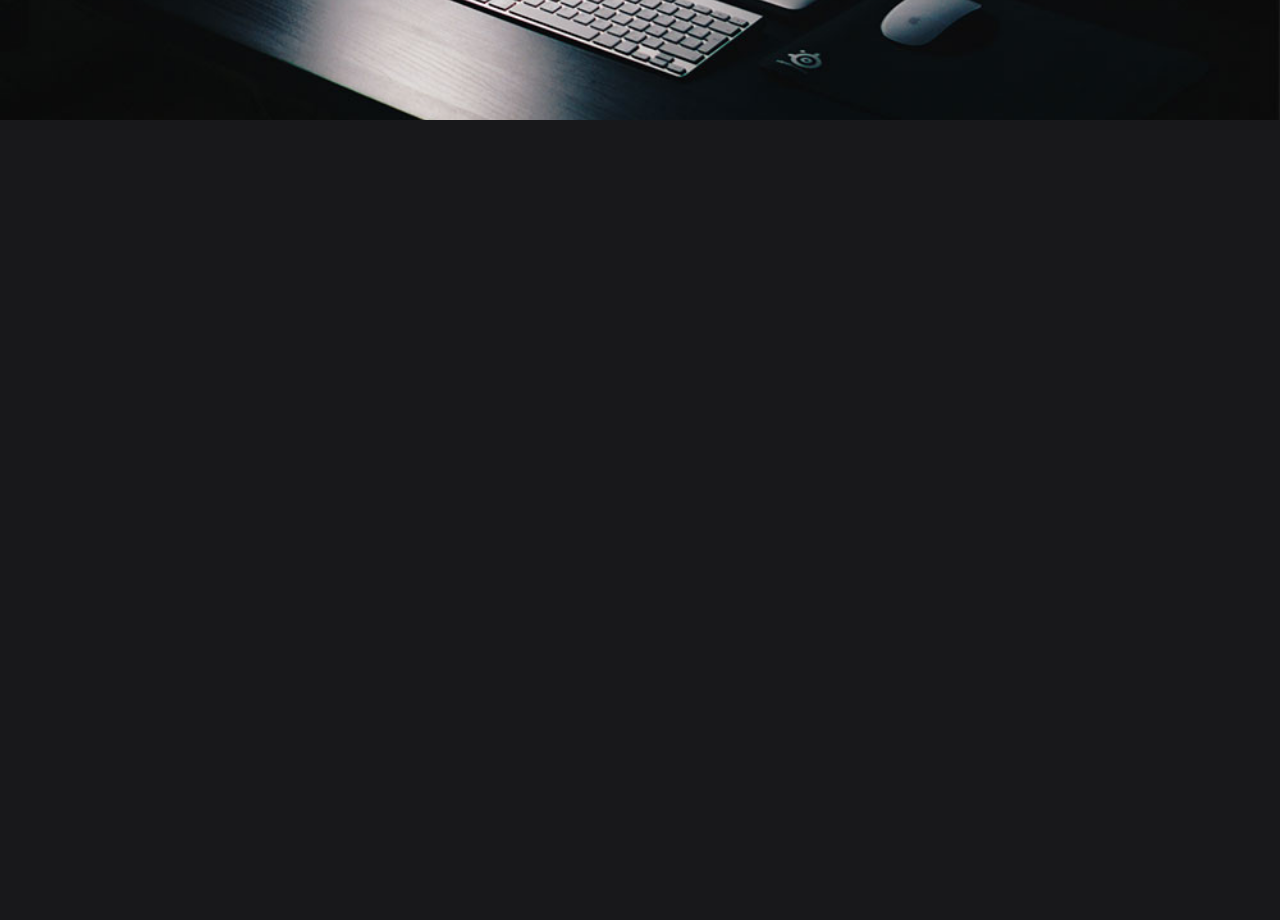
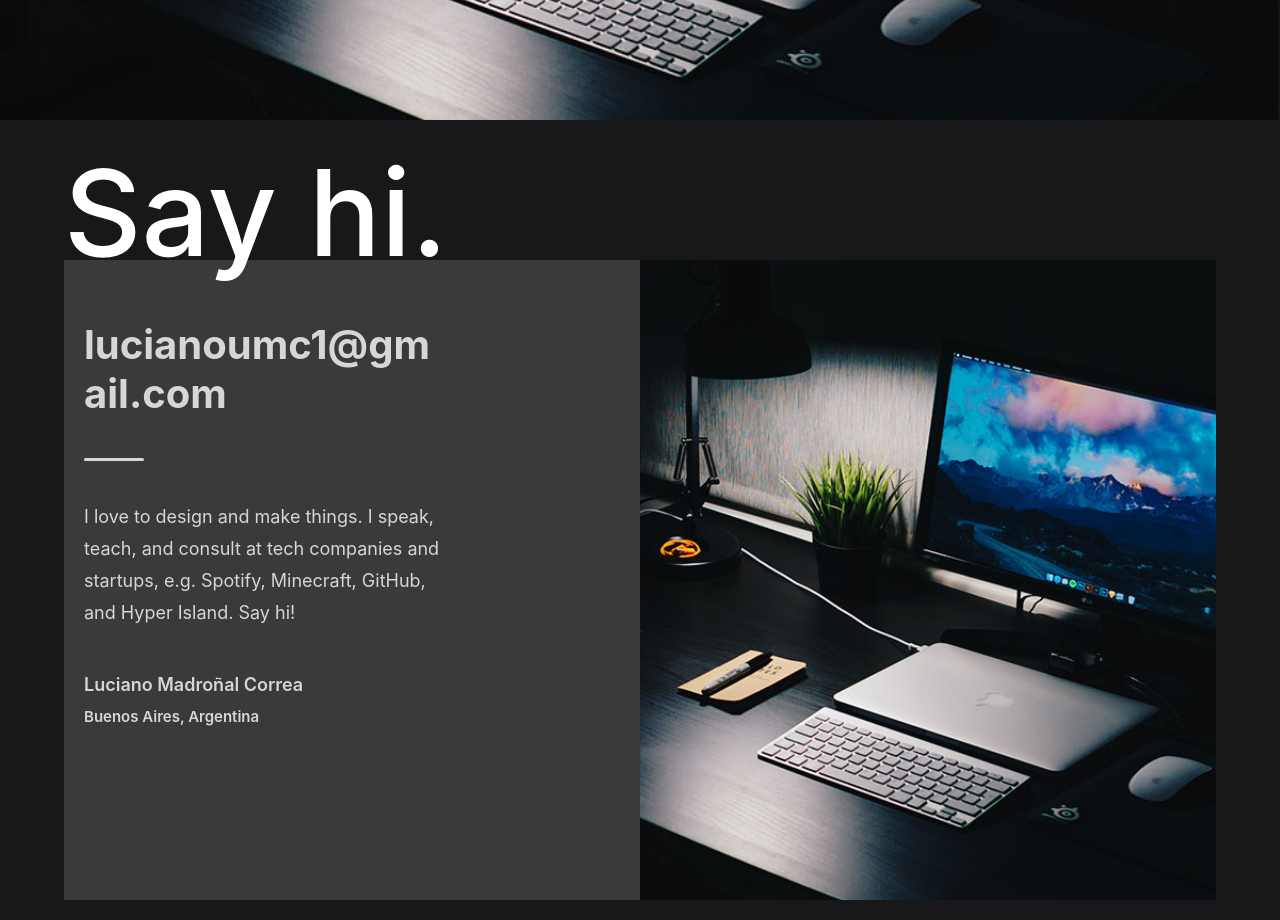
Before and after one commit to lucianoumc1/Portfolio, a React (Vite) app: page / in a window 1280 px wide. Shown: the part 660-1580 px from the top of the page. Before the commit the page ends 800 px from the top, so only its background shows below. Built offline with nearby package versions, Linux system fonts and the light colour scheme.

Commit message:
Add section say hi

```diff
--- a/src/components/App/index.jsx
+++ b/src/components/App/index.jsx
@@ -1,6 +1,7 @@
 import React from 'react'
 import  Menu  from '../Menu'
 import  Cover  from '../Cover'
+import SayHello from '../SayHello'
 import './App.scss'
 
 export default function App() {
@@ -8,6 +9,7 @@ export default function App() {
     <>
       <Menu />
       <Cover />
+      <SayHello/>
     </>
   )
 }
--- a/src/components/Button/Button.scss
+++ b/src/components/Button/Button.scss
@@ -2,18 +2,17 @@
 @import '../../sass/variables';
 
 .button__call-to-action {
+  background-color: transparent;
+  border-radius: 14px;
+  border: 2px solid $color-gray-ligth;
+  color: $color-white;
   display: inline-block;
-  height: 4rem;
-  width: 18rem;
   font-size: $text-small;
   font-weight: 600;
-  border-radius: 14px;
-  color: $color-white;
-  border: 2px solid $color-gray-dark;
-  background-color: transparent;
-  margin: 0 1rem;
-  margin-bottom: 1rem;
+  height: 4rem;
+  margin: 0 1rem 1rem;
   transition: all 400ms;
+  width: 18rem;
 }
 
 .button__call-to-action:hover {
--- a/src/components/Cover/Cover.scss
+++ b/src/components/Cover/Cover.scss
@@ -16,7 +16,7 @@
   flex-direction: column;
   justify-content: center;
   height: 100%;
-  margin-left: 8rem;
+  margin-left: 4rem;
 }
 
 .cover__section h1 {
--- a/src/components/Cover/index.jsx
+++ b/src/components/Cover/index.jsx
@@ -3,13 +3,17 @@ import Buttton from '../Button'
 import './Cover.scss'
 
 export default function Cover() {
+  const contactHandleClick = () => {
+    document.location.href = '#contact-section';
+  }
+
   return (
     <div className='cover__section'>
       <div className='cover__content'>
         <h1> Hi I´m Luciano.</h1>
         <h2>I´m a Front-End developer and designer from Argentina</h2>
         <div className='cover-content__buttons'>
-          <Buttton name='Contact' />
+          <Buttton name='Contact' handleClick={contactHandleClick} />
           <Buttton name='Get CV' />
         </div>
       </div>
--- /dev/null
+++ b/src/components/SayHello/SayHello.scss
@@ -0,0 +1,100 @@
+@import '../../sass/variables';
+@import '../../sass/fonts';
+
+.say-hello__container {
+  width: 100vw;
+  height: 100vh;
+  background-color: $color-background-base;
+  display: flex;
+  justify-content: center;
+  align-items: flex-end;
+}
+
+.say-hello__content {
+  width: 90%;
+  height: 80%;
+  max-width: 1300px;
+  background-color: $color-gray-dark;
+  margin-bottom: 2rem;
+  display: flex;
+  justify-content: space-between;
+}
+
+.say-hello__description {
+  position: relative;
+  height: 100%;
+  width: 100%;
+  padding: 2rem;
+  max-width: 400px;
+}
+
+.say-hello__description h2 {
+  color: white;
+  font-size: 6rem;
+  font-weight: 500;
+  position: absolute;
+  top: -5.2rem;
+  left: 0;
+}
+
+.say-hello__content .say-hello__email {
+  color: $color-white;
+  font-size: 4rem;
+  overflow-wrap: break-word;
+  margin: 4rem 0;
+}
+
+.break-line {
+  display: block;
+  width: 6rem;
+  border-radius: 10px;
+  height: 3px;
+  background-color: $color-white;
+}
+
+.say-hello__content p {
+  margin: 4rem 0;
+  color: $color-white;
+  font-size: $text-regular;
+  line-height: 3.2rem;
+  max-width: 400px;
+
+  &.author--name {
+    margin: 0;
+    font-weight: 600;
+  }
+
+  &.author--from {
+    margin: 0;
+    font-size: $text-regular - .3rem;
+    font-weight: 600;
+  }
+}
+
+.say-hello__image--container {
+  display: none;
+  width: 50%;
+}
+
+.say-hello__image--item {
+  width: 100%;
+  height: 100%;
+  object-fit: cover;
+}
+
+@media (min-width: 600px) {
+  .say-hello__description h2 {
+    font-size: 120px;
+    top: -120px;
+  }
+}
+
+@media (min-width: 800px) {
+  .say-hello__image--container {
+    display: block;
+  }
+
+  .say-hello__description {
+    // max-width: 650px;
+  }
+}
--- /dev/null
+++ b/src/components/SayHello/index.jsx
@@ -0,0 +1,25 @@
+import React from 'react'
+import contactImage from '../../assets/images/cover-image.jpg'
+// import SocialMediaList from './SocialMediaList'
+import './SayHello.scss'
+
+export default function SayHello() {
+  return (
+    <section id='contact-section' className='say-hello__container'>
+      <div className='say-hello__content'>
+        <div className='say-hello__description'>
+          <h2>Say hi.</h2>
+          <h4 className='say-hello__email'>lucianoumc1@gmail.com</h4>
+          <span className='break-line'></span>
+          <p>I love to design and make things. I speak, teach, and consult at tech companies and startups, e.g. Spotify, Minecraft, GitHub, and Hyper Island. Say hi!</p>
+          <p className='author--name'>Luciano Madroñal Correa</p>
+          <p className='author--from'>Buenos Aires, Argentina</p>
+          {/* <SocialMediaList/> */}
+        </div>
+        <div className='say-hello__image--container'>
+          <img className='say-hello__image--item' src={contactImage} loading='lazy' alt="" />
+        </div>
+      </div>
+    </section>
+  )
+}
```
Also changed, not shown: src/assets/images/reference.jpg (added).
